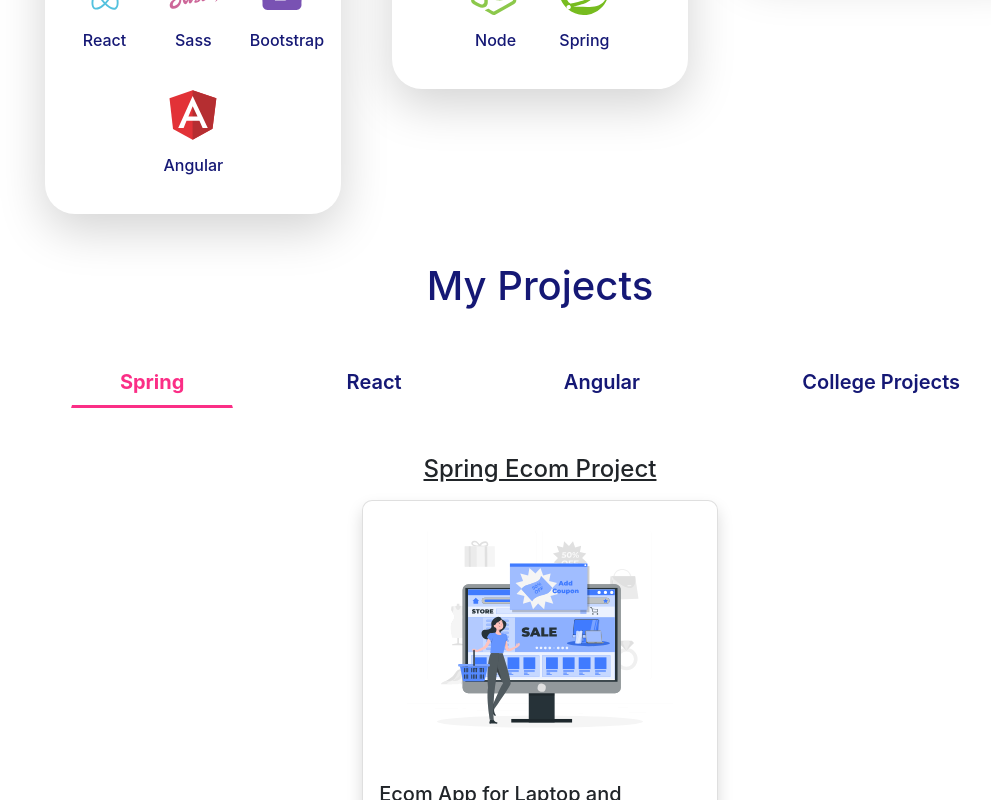
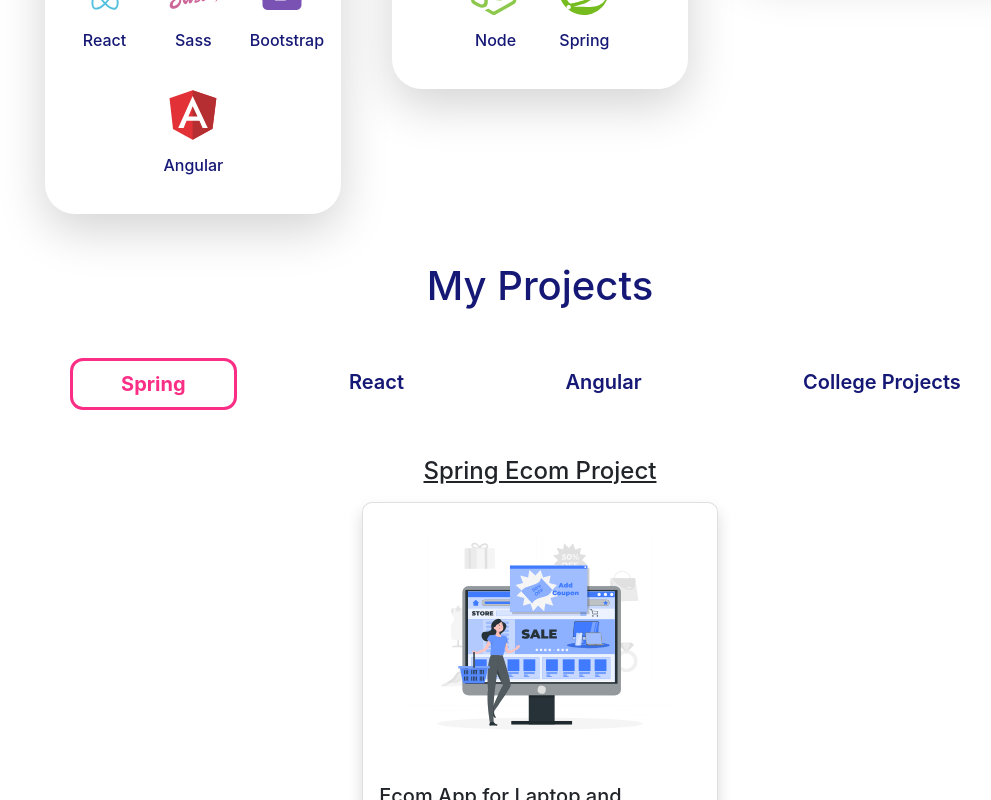
Before and after one commit to Rupesh-Kumbhar/rk-portfolio, a React (Create React App) app: page / in a window 1280 px wide. Shown: the part 1194-1994 px from the top of the page, without its empty margins (100-1091 px from the left). Built offline with nearby package versions, Linux system fonts and the light colour scheme.

Commit message:
Project heading hover css

```diff
--- a/src/skills/skills.scss
+++ b/src/skills/skills.scss
@@ -28,10 +28,18 @@
     font-size: 20px;
 }
 .nav-tabs .nav-item.show .nav-link, .nav-tabs .nav-link.active{
+    // color: #FB2E86;
+    // border-bottom: 3px solid;
+    // background-color: #fff;
+    // border-color: #FFF #FFF #FB2E86;
+    // font-weight: 700;
+    // font-size: 20px;
+
     color: #FB2E86;
-    border-bottom: 3px solid;
+    border: 3px solid;
+    border-radius: 13px;
     background-color: #fff;
-    border-color: #FFF #FFF #FB2E86;
+    border-color: #FB2E86;
     font-weight: 700;
     font-size: 20px;
 }
@@ -42,8 +50,16 @@
     color: #FB2E86;
 }
 
+.nav-tabs .nav-link {
+    margin-bottom: -1px;
+    background: 0 0;
+    border-radius: 13px;
+    border: 1px solid transparent;
+}
+
 .nav-tabs .nav-link:hover {
-    border-color: #FFF #FFF #FB2E86;
+    border-color: #FB2E86;
+    border-radius: 13px;
     isolation: isolate;
 }
 
```
